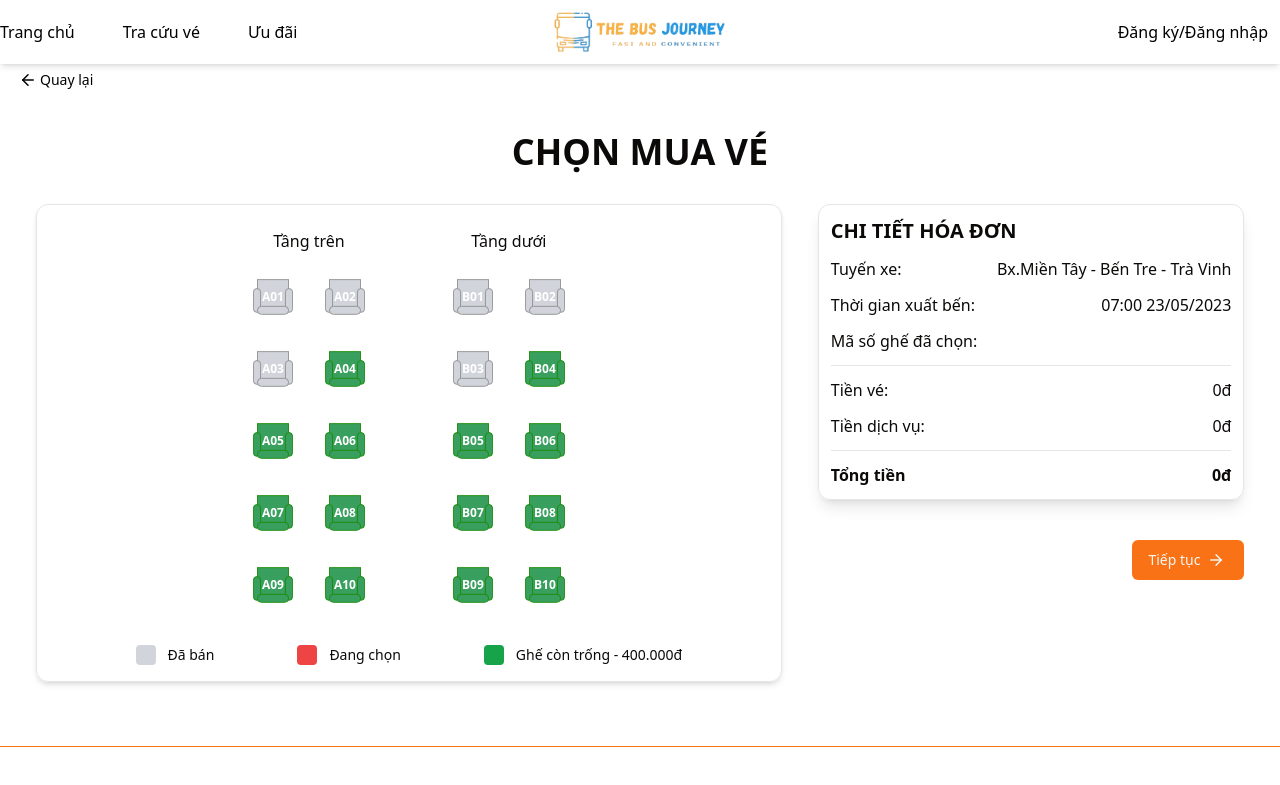
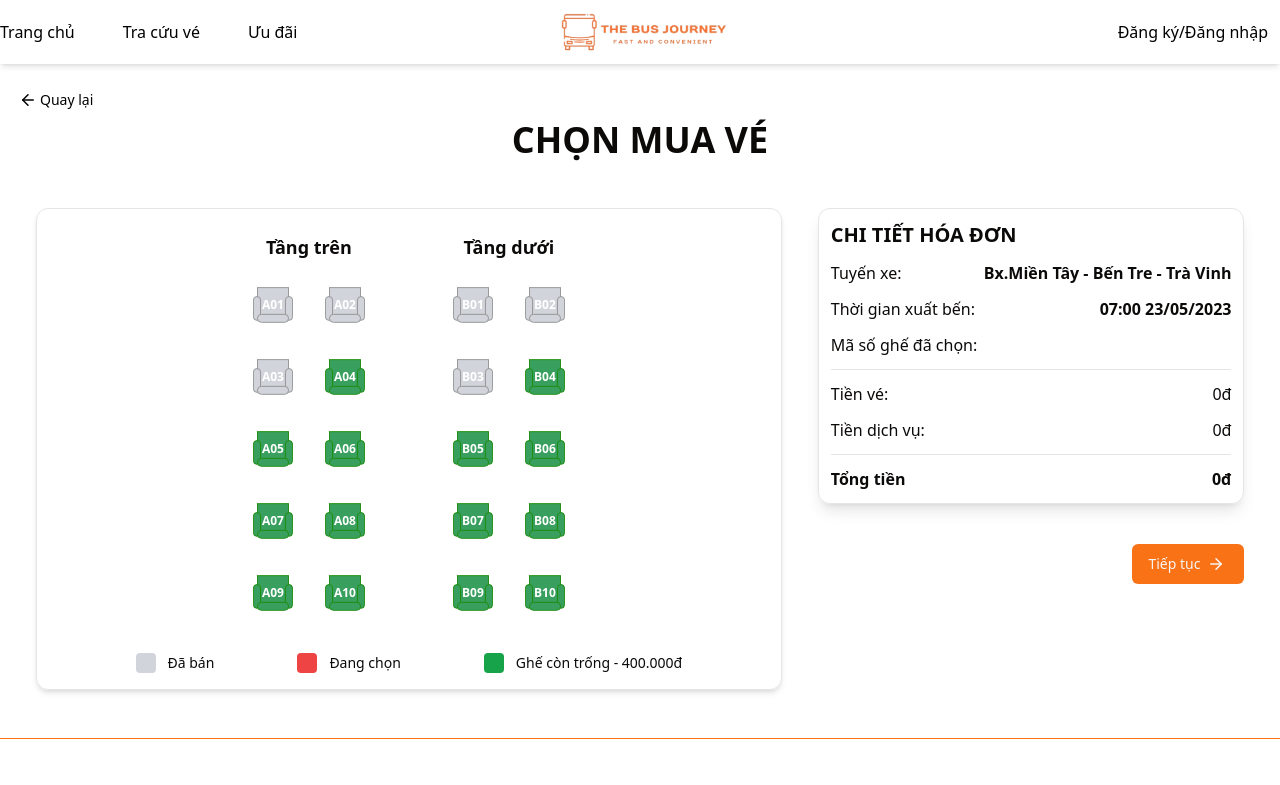
Before and after one commit to truongduytven/SWD392-FrontEnd, a React (Vite) app: page /selectTicket in a window 1280 px wide. Shown: the top 785 px of the page. Built offline with nearby package versions, Linux system fonts and the light colour scheme.

Commit message:
fix: fix layout

```diff
--- a/index.html
+++ b/index.html
@@ -2,7 +2,7 @@
 <html lang="en">
   <head>
     <meta charset="UTF-8" />
-    <link rel="icon" type="image/svg+xml" href="./src/assets/LogoIcon.png" />
+    <link rel="icon" type="image/svg+xml" href="./src/assets/LogoMini.png" />
     <meta name="viewport" content="width=device-width, initial-scale=1.0" />
     <title>The Bus Journey</title>
   </head>
--- a/src/components/global/organisms/FormLogin.tsx
+++ b/src/components/global/organisms/FormLogin.tsx
@@ -7,7 +7,7 @@ import { Form, FormControl, FormField, FormItem, FormLabel, FormMessage } from '
 import { z } from 'zod'
 import { PasswordInput } from '../atoms/password-input'
 import { useEffect } from 'react'
-import LogoIcon from '@/assets/LogoIcon.png';
+import LogoIcon from '@/assets/LogoMini.png';
 
 type FormLoginProps = {
   reset: boolean
--- a/src/components/global/organisms/FormSignUp.tsx
+++ b/src/components/global/organisms/FormSignUp.tsx
@@ -7,7 +7,7 @@ import { Form, FormControl, FormField, FormItem, FormLabel, FormMessage } from '
 import { z } from 'zod'
 import { PasswordInput } from '../atoms/password-input'
 import { useEffect } from 'react'
-import LogoIcon from '@/assets/LogoIcon.png';
+import LogoIcon from '@/assets/LogoMini.png';
 import { Link } from 'react-router-dom'
 
 type FormSignUpProps = {
--- a/src/components/global/organisms/Header.tsx
+++ b/src/components/global/organisms/Header.tsx
@@ -1,4 +1,4 @@
-import LogoFull from '@/assets/LogoFull2.png';
+import LogoFull from '@/assets/LogoFull.png';
 import { Link } from 'react-router-dom';
 import Container from '../atoms/container';
 import {
@@ -6,7 +6,6 @@ import {
   NavigationMenuItem,
   NavigationMenuLink,
   NavigationMenuList,
-  navigationMenuTriggerStyle
 } from '../atoms/navigation-menu'
 
 function Header() {
--- a/src/components/global/organisms/Ticket.tsx
+++ b/src/components/global/organisms/Ticket.tsx
@@ -36,6 +36,9 @@ function Ticket() {
             <h4 className='text-md'>
               Chặng đi: <span className='font-bold'>Hà Nội - Bến Tre</span>
             </h4>
+            <h4 className='text-md'>
+              Nhà xe: <span className='font-bold'>Minh Tiên</span>
+            </h4>
             <p>
               Khởi hành:
               <span className='text-base font-bold ml-2'>15:30</span>
@@ -51,10 +54,10 @@ function Ticket() {
           </div>
         </div>
         <div className='w-64 border-l border-dashed border-gray-700 relative'>
-          <p className='absolute ml-20 lg:ml-7  w-full text-orange-600 h-full flex items-end justify-center gap-6 transform rotate-90'>
+          {/* <p className='absolute ml-20 lg:ml-7  w-full text-orange-600 h-full flex items-end justify-center gap-6 transform rotate-90'>
             <span>The bus journey</span>
             <span>The bus journey</span>
-          </p>
+          </p> */}
           <div className='flex flex-col items-center justify-around h-full bg-yellow-400 py-4 rounded-tr-md rounded-br-md'>
             <div>
               <h1 className='text-lg'>Tổng hóa đơn</h1>
--- a/src/components/local/InvoiceDetail.tsx
+++ b/src/components/local/InvoiceDetail.tsx
@@ -16,15 +16,15 @@ function InvoiceDetail() {
       <div className='flex flex-col space-y-3 mt-3'>
         <div className='flex justify-between'>
           <span>Tuyến xe: </span>
-          <span>{startLocation} - {endLocation}</span>
+          <span className="font-semibold">{startLocation} - {endLocation}</span>
         </div>
         <div className='flex justify-between'>
           <span>Thời gian xuất bến: </span>
-          <span>{formatDate(timeStart)}</span>
+          <span className="font-semibold">{formatDate(timeStart)}</span>
         </div>
         <div className='flex justify-between'>
           <span>Mã số ghế đã chọn: </span>
-          <span>{tickets.map(ticket => ticket.seatCode).join(', ')}</span>
+          <span className="font-semibold" >{tickets.map(ticket => ticket.seatCode).join(', ')}</span>
         </div>
         <hr />
         <div className='flex justify-between'>
--- a/src/components/local/SeatCodeLayout.tsx
+++ b/src/components/local/SeatCodeLayout.tsx
@@ -32,7 +32,7 @@ const SeatLayout: React.FC = () => {
   return (
     <div className='flex items-center mt-2 space-x-10'>
       <div>
-        <div>Tầng trên</div>
+        <div className='text-lg font-semibold'>Tầng trên</div>
         <div className='grid grid-cols-2 gap-4 p-4'>
           {upperDeckSeats.map((seat) => (
             <Seat
@@ -45,7 +45,7 @@ const SeatLayout: React.FC = () => {
         </div>
       </div>
       <div>
-        <div>Tầng dưới</div>
+        <div className='text-lg font-semibold'>Tầng dưới</div>
         <div className='grid grid-cols-2 gap-4 p-4'>
           {lowerDeckSeats.map((seat) => (
             <Seat
--- a/src/pages/HomePage.tsx
+++ b/src/pages/HomePage.tsx
@@ -15,8 +15,8 @@ function HomePage() {
     <div>
       <div className='h-[600px]'>
         {/* <div className='fixed inset-0 z-50 bg-black/80  data-[state=open]:animate-in data-[state=closed]:animate-out data-[state=closed]:fade-out-0 data-[state=open]:fade-in-0'></div> */}
-        <img className='h-full object-cover' src="https://gst-contracts.s3.amazonaws.com/uploads/bcc/cms/asset/avatar/282847/banner_banner2.png" alt='banner' />
-        <div className="absolute h-[640px] inset-0 bg-black opacity-40"></div>
+        <img className='h-full w-screen' src={Banner} alt='banner' />
+        {/* <div className="absolute h-[640px] inset-0 bg-black opacity-40"></div> */}
       </div>
       <div className='w-full flex justify-center absolute top-[300px]'>
         <SearchForm />
--- a/src/pages/SearchPage.tsx
+++ b/src/pages/SearchPage.tsx
@@ -76,7 +76,7 @@ function SearchPage() {
         <div className='w-full flex justify-center absolute top-[100px]'>
           <SearchForm />
         </div>
-        <h1 className='mt-40 mb-4 text-4xl font-bold'>Hồ Chí Minh - Bến Tre</h1>
+        <h1 className='mt-52 mb-4 text-4xl font-bold'>Hồ Chí Minh - Bến Tre</h1>
         <div className='flex gap-10 w-3/4 main '>
           <div className='sticky top-24 slidebar flex flex-col shadow-md border rounded-lg bg-white w-2/5 h-fit'>
               <div className='flex justify-between items-center gap-5 px-4 py-2 text-lg font-bold'>
--- a/src/pages/SearchTicket.tsx
+++ b/src/pages/SearchTicket.tsx
@@ -30,14 +30,14 @@ function SearchTicket() {
   }
   return (
     <Container>
-      <div className='my-5 hover:font-bold hover:underline hover:text-primary'>
+      <div className='my-10 hover:font-bold hover:underline hover:text-primary'>
         <Link to='/' className='flex space-x-2'>
           <ArrowLeft className='scale-75' />
           Về trang chủ
         </Link>
       </div>
-      <div className='relative flex gap-8 justify-start flex-col items-center h-fit w-full mt-16'>
-        <h1 className='font-bold text-xl'>Tra cứu thông tin vé</h1>
+      <div className='relative flex gap-8 justify-start flex-col items-center h-fit w-full my-16'>
+        <h1 className='font-bold text-3xl'>Tra cứu thông tin vé</h1>
         <Form {...searchTicketForm}>
           <form
             onSubmit={searchTicketForm.handleSubmit(onSubmitLogin)}
--- a/src/pages/SelectTicket.tsx
+++ b/src/pages/SelectTicket.tsx
@@ -9,7 +9,7 @@ function SelectTicket() {
   const navigate = useNavigate()
   return (
     <Container>
-      <div className='h-full flex flex-col my-5 space-y-8 mb-16'>
+      <div className='h-full flex flex-col mt-10 mb-12  '>
         <div className='flex justify-start items-center'>
           <Button
             onClick={() => navigate(-1)}
@@ -19,7 +19,7 @@ function SelectTicket() {
             Quay lại
           </Button>
         </div>
-        <div className='flex justify-center uppercase font-bold text-4xl'>chọn mua vé</div>
+        <div className='flex justify-center items-center uppercase font-bold text-4xl mb-12'>chọn mua vé</div>
         <div className='flex justify-evenly'>
           <div className='border w-7/12 rounded-xl shadow-md'>
             <ChooseSeatCode />
```
Also changed, not shown: src/assets/LogoFull.png, src/assets/LogoMini.png (added).
